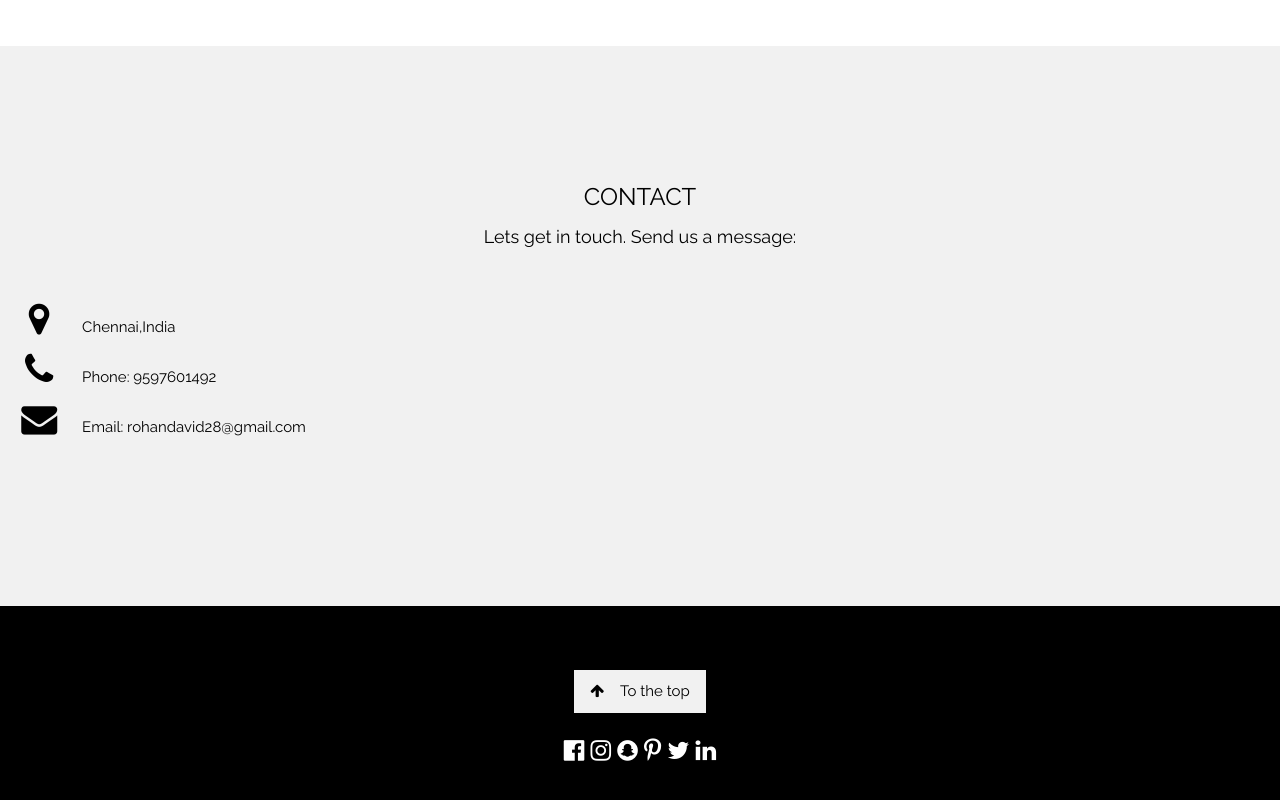
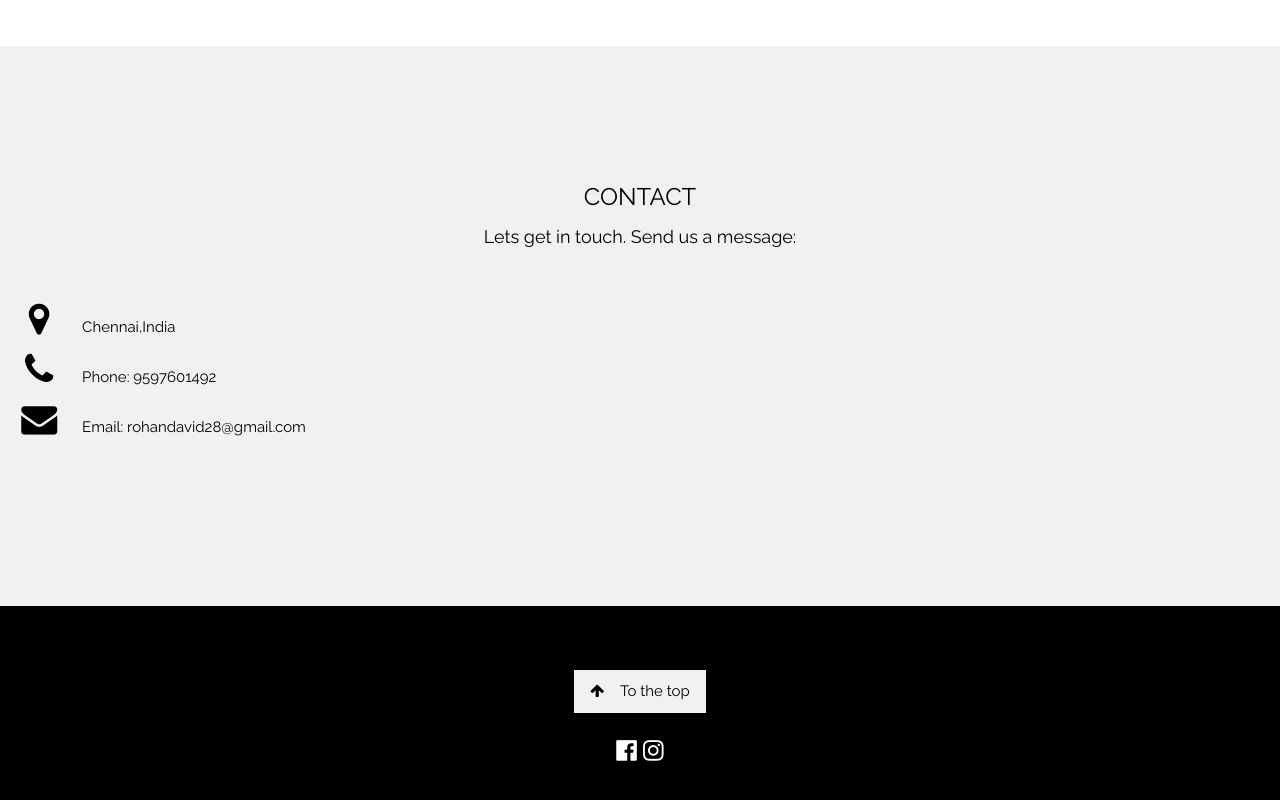
Before and after one commit to RohanDavid28/Quizdom, a plain HTML site: page index.html in a window 1280 px wide. Shown: the part 1366-2166 px from the top of the page. Drawn offline with nearby package versions, Linux system fonts and the light colour scheme.

Commit message:
Update index.html

```diff
--- a/index.html
+++ b/index.html
@@ -179,12 +179,9 @@ float: left;
 <footer class="w3-center w3-black w3-padding-64">
   <a href="#home" class="w3-button w3-light-grey"><i class="fa fa-arrow-up w3-margin-right"></i>To the top</a>
   <div class="w3-xlarge w3-section">
-    <a href="www.google.com"><i class="fa fa-facebook-official w3-hover-opacity"></i></a>
-    <i class="fa fa-instagram w3-hover-opacity"></i>
-    <i class="fa fa-snapchat w3-hover-opacity"></i>
-    <i class="fa fa-pinterest-p w3-hover-opacity"></i>
-    <i class="fa fa-twitter w3-hover-opacity"></i>
-    <i class="fa fa-linkedin w3-hover-opacity"></i>
+    <a href="https://www.facebook.com/rohan.david.2814"><i class="fa fa-facebook-official w3-hover-opacity"></i></a>
+    <a href="https://www.instagram.com/rohan_28david/"><i class="fa fa-instagram w3-hover-opacity"></i></a>
+
   </div>
 </footer>
 
```
